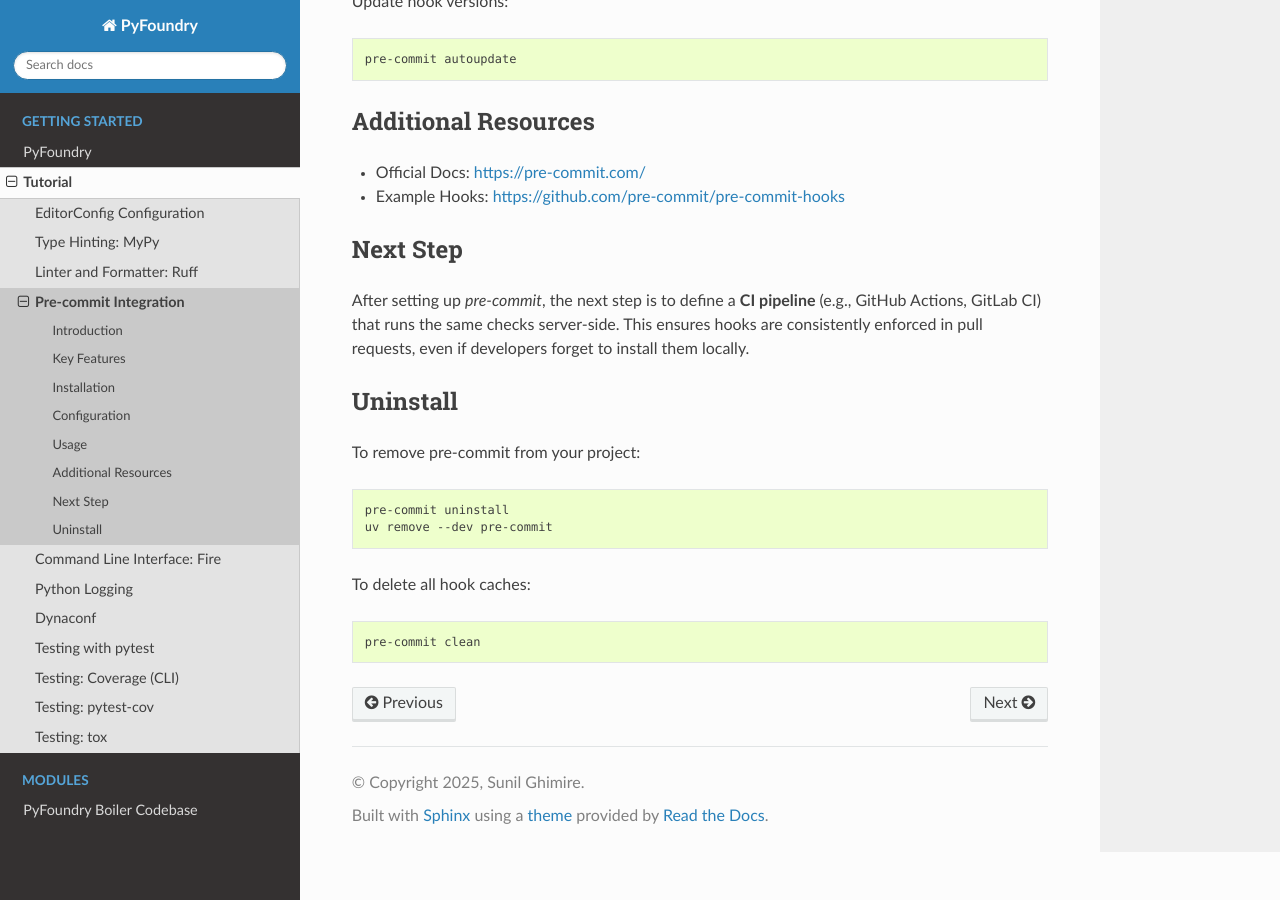
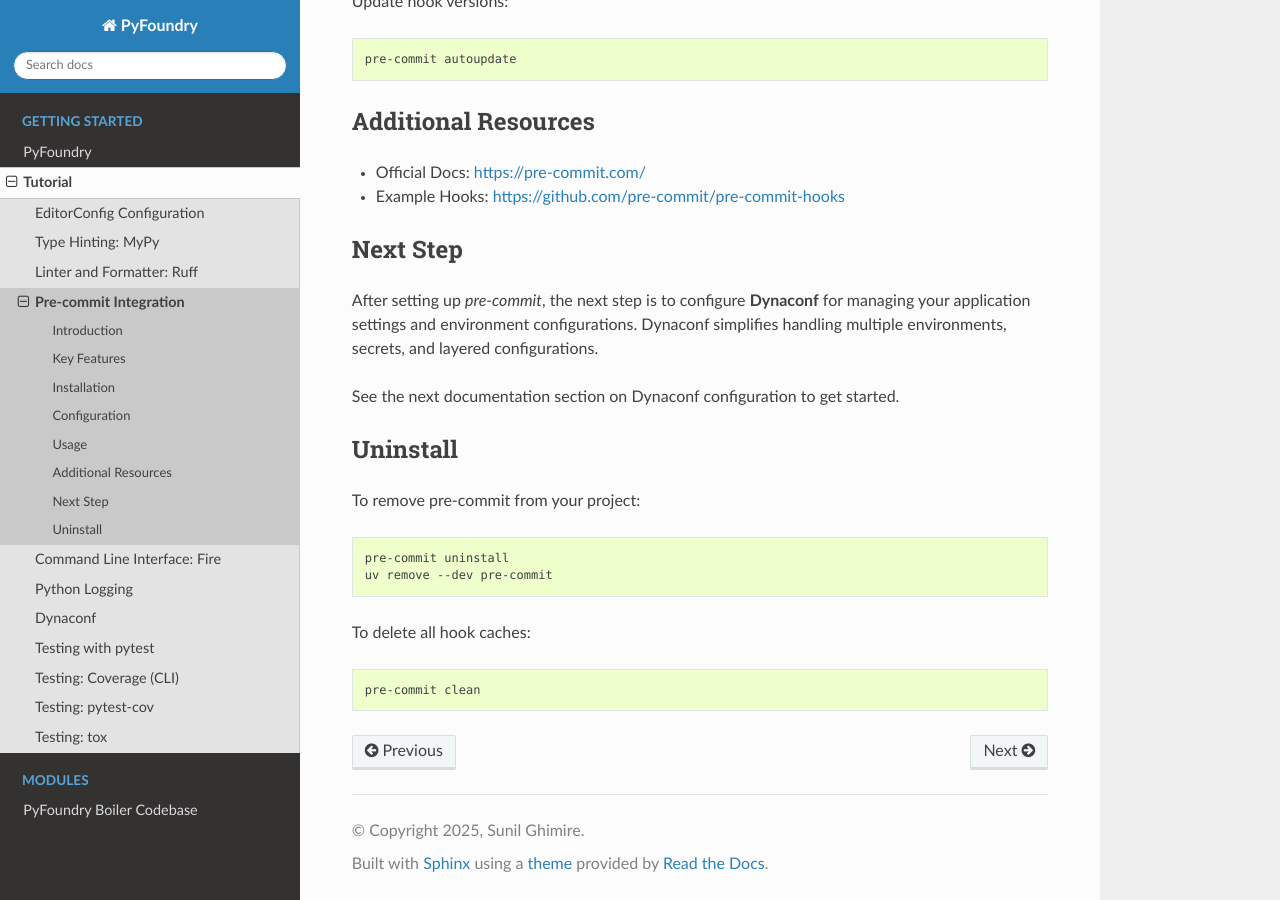
Before and after one commit to sunil-fm/FusePyStarter, a Sphinx documentation site: the page built from docs/initialization/pre-commit.rst, in a window 1280 px wide and 900 px high, scrolled down 2084 px. Built offline with Sphinx 7.4.7 and the Read the Docs theme 3.1.0, drawn with Linux system fonts in a browser that asks for light colours; pages that are not in the unit, such as notebooks, are missing from menus.

Commit message:
docs(pre-commit): update additional resources and next step

```diff
--- a/docs/initialization/pre-commit.rst
+++ b/docs/initialization/pre-commit.rst
@@ -115,10 +115,13 @@ Additional Resources
 - Official Docs: https://pre-commit.com/
 - Example Hooks: https://github.com/pre-commit/pre-commit-hooks
 
+
 Next Step
 ---------
 
-After setting up `pre-commit`, the next step is to define a **CI pipeline** (e.g., GitHub Actions, GitLab CI) that runs the same checks server-side. This ensures hooks are consistently enforced in pull requests, even if developers forget to install them locally.
+After setting up `pre-commit`, the next step is to configure **Dynaconf** for managing your application settings and environment configurations. Dynaconf simplifies handling multiple environments, secrets, and layered configurations.
+
+See the next documentation section on Dynaconf configuration to get started.
 
 Uninstall
 ---------
```
